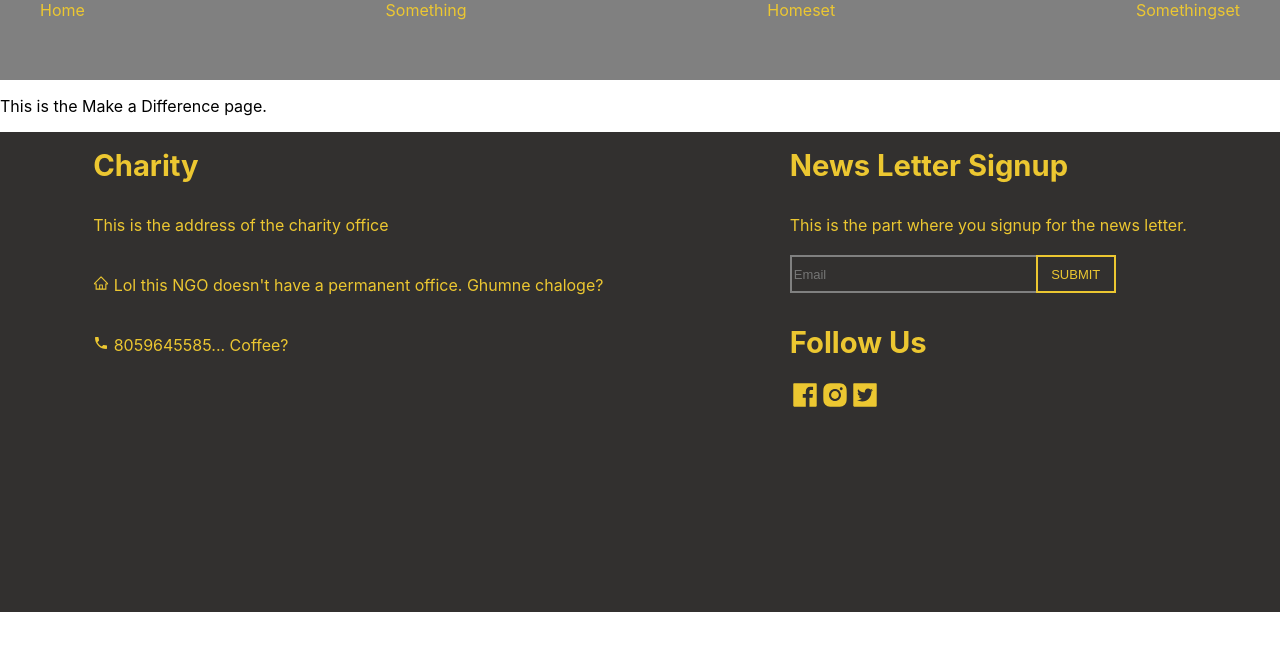
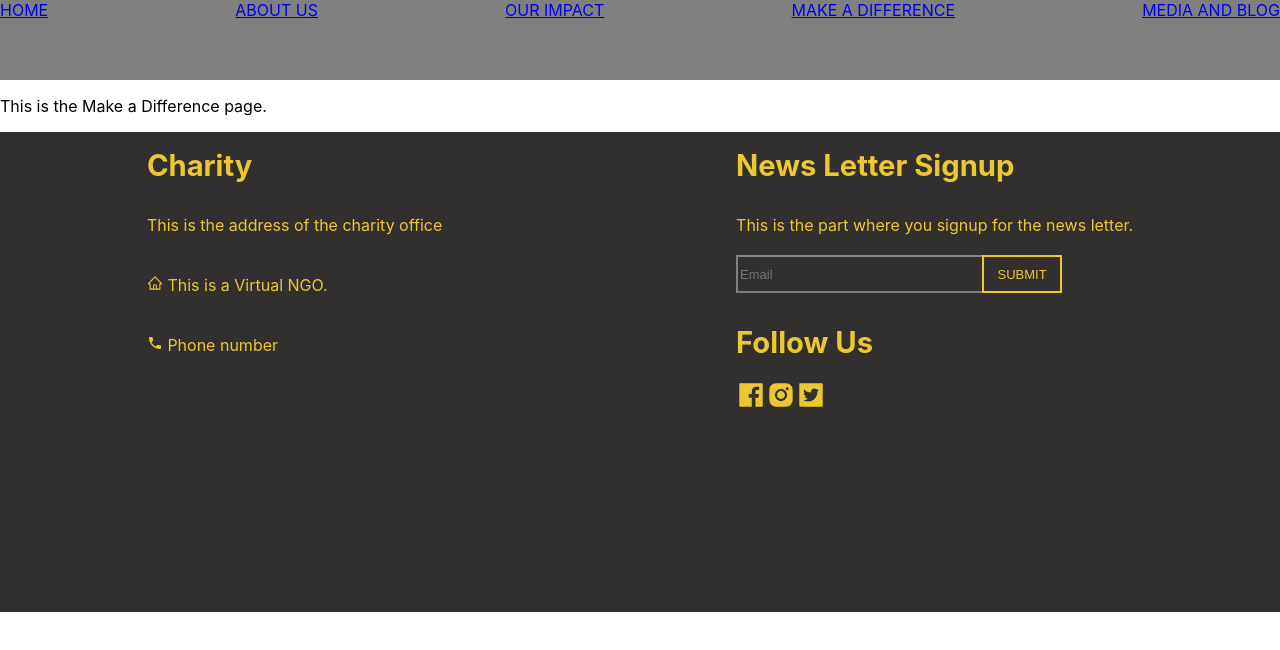
Before and after one commit to kaustuvkaran01/Kadam, a React (Create React App) app in the folder frontend/: page /mad in a window 1280 px wide. Shown: the top 650 px of the page. Built offline with nearby package versions, Linux system fonts and the light colour scheme.

Commit message:
Basic navbar done

```diff
--- a/frontend/src/components/Footer.js
+++ b/frontend/src/components/Footer.js
@@ -17,12 +17,11 @@ export default function Footer() {
           <br />
           <br />
           <br />
-          <AiOutlineHome /> Lol this NGO doesn't have a permanent office. Ghumne
-          chaloge?
+          <AiOutlineHome /> This is a Virtual NGO.
           <br />
           <br />
           <br />
-          <MdLocalPhone /> 8059645585... Coffee?
+          <MdLocalPhone /> Phone number
         </p>
       </Location>
       <NewsLetter>
--- a/frontend/src/components/Navbar.js
+++ b/frontend/src/components/Navbar.js
@@ -1,15 +1,21 @@
 import React from 'react';
 import styled from 'styled-components';
 import { AiOutlineHome } from 'react-icons/ai';
-
+import { NavLink, Link } from 'react-router-dom';
 
 function Navbar() {
   return (
     <NavbarContainer>
-        <a href style={{paddingLeft:"2.5rem"}}>Home</a>
+        {/* <a href style={{paddingLeft:"2.5rem"}}>Home</a>
         <a href>Something</a>
         <a href>Homeset</a>
-        <a href style={{paddingRight:"2.5rem"}}>Somethingset</a>
+        <a href style={{paddingRight:"2.5rem"}}>Somethingset</a> */}
+        <NavLink className='' to='/'>HOME</NavLink>
+        <NavLink className='' to='/about'>ABOUT US</NavLink>
+        <NavLink className='' to='/impact'>OUR IMPACT</NavLink>
+        <NavLink className='' to='/mad'>MAKE A DIFFERENCE</NavLink>
+        <NavLink className='' to='/media'>MEDIA AND BLOG</NavLink>
+
     </NavbarContainer>
   );
 }
```
